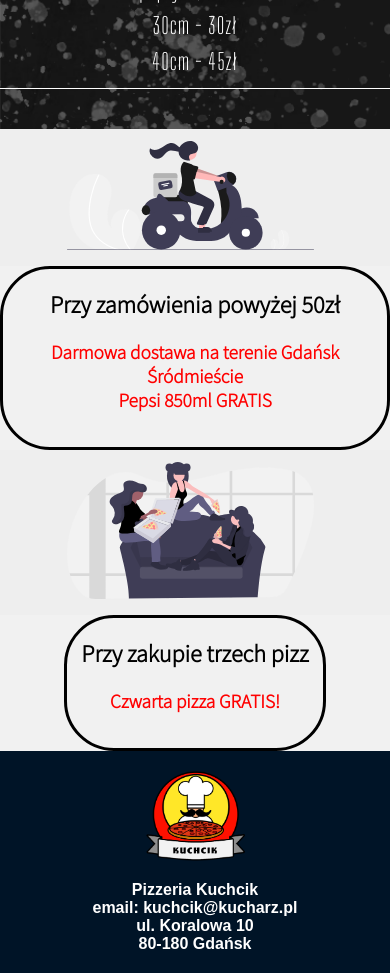
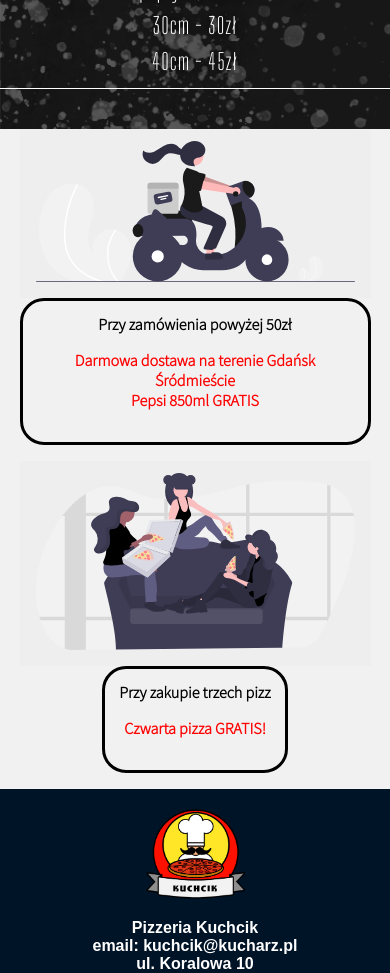
Before and after one commit to Bilu1997/restaurant-website, a React (Create React App) app: page / in a window 390 px wide. Shown: the part 3920-4893 px from the top of the page. Built offline with nearby package versions, Linux system fonts and the light colour scheme; a web font is replaced by a local one.

Commit message:
Changed style

```diff
--- a/src/components/Promotions/Promotions.css
+++ b/src/components/Promotions/Promotions.css
@@ -11,36 +11,35 @@
 
 .promo__row {
   max-width: 1200px;
-  width: 100%;
+  width: 90%;
   display: flex;
   flex-direction: row;
   align-items: center;
+  padding-bottom: 16px;
 }
 
 .column__left {
   flex: 1;
   text-align: center;
-  padding-right: 10px;
   background: #eeeeee;
+  padding: 0 16px;
 }
 
 .column__right {
   flex: 1;
   text-align: center;
-  padding: 0 14px;
-
   border: 3px solid #000;
-  border-radius: 50px;
+  border-radius: 24px;
+  padding: 0px 14px;
 }
 
 .promo__img {
   padding: 12px 0px;
-  width: 100%;
+  max-width: 100%;
 }
 
 .promo__header {
   font-weight: bold;
-  font-size: 1.2;
 }
 .promo__text {
   font-weight: 600;
@@ -58,9 +57,17 @@
 
   .promo__img {
     padding: 12px 0px;
-    width: 65%;
   }
   .column__right {
     padding-bottom: 16px;
   }
+  .promo__header {
+    font-weight: bold;
+    font-size: 1rem;
+  }
+  .promo__text {
+    font-weight: 600;
+    font-size: 1rem;
+    color: red;
+  }
 }
```
